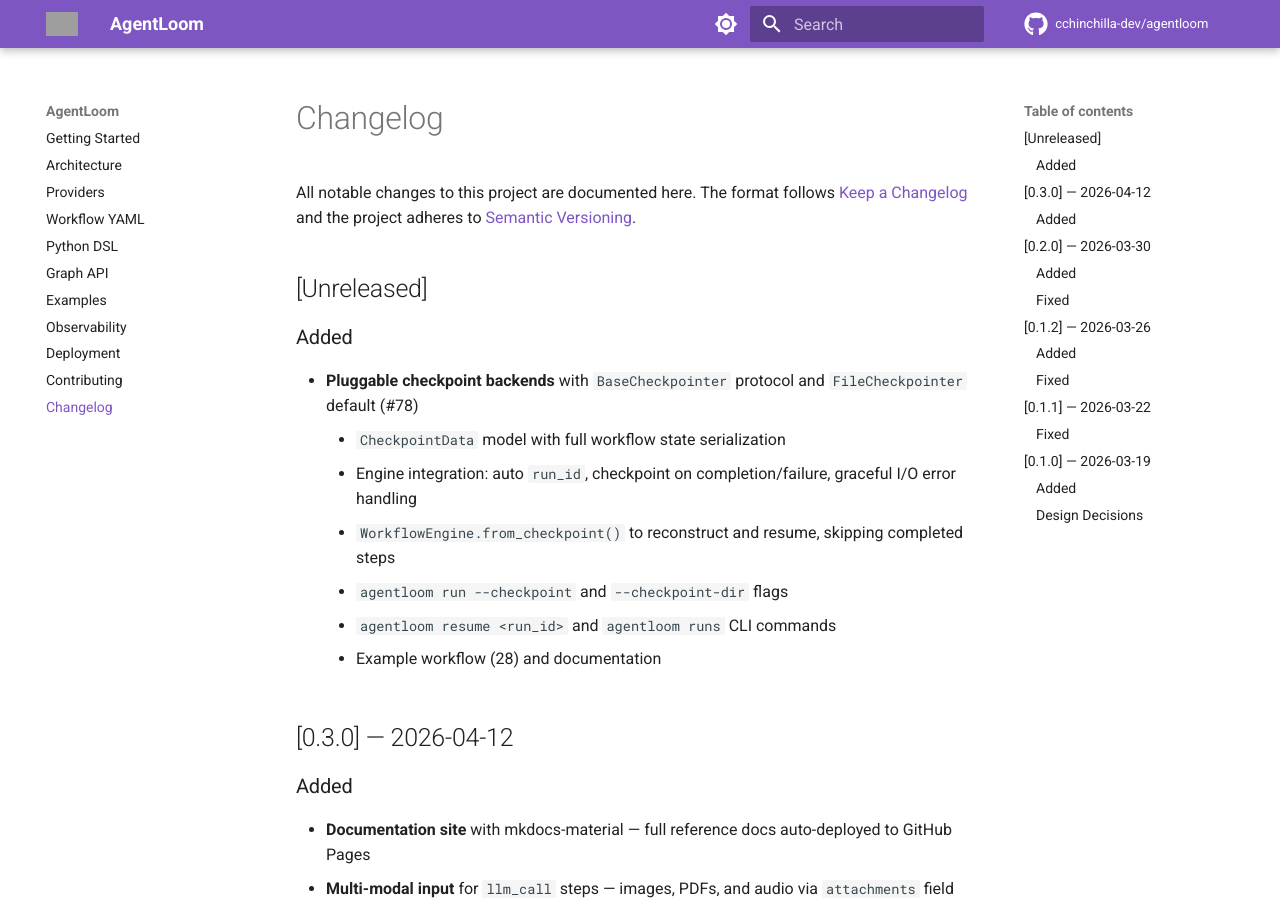
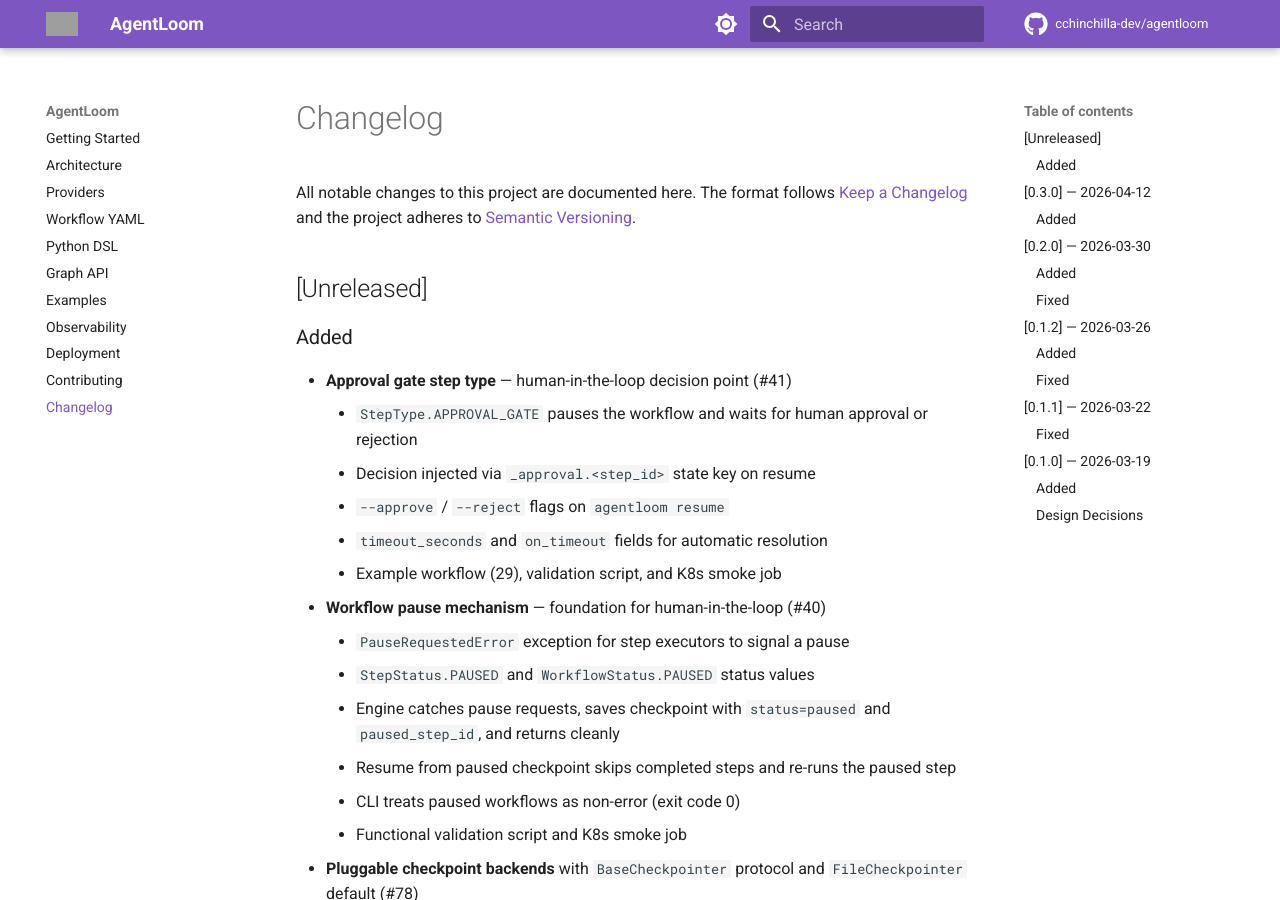
Before and after one commit to cchinchilla-dev/agentloom, an MkDocs documentation site: the page built from docs/changelog.md, in a window 1280 px wide and 900 px high. Built offline with MkDocs 1.6.1 and Material for MkDocs 9.7.7, drawn with Linux system fonts in a browser that asks for light colours; comment, search, counter and statistics services are not loaded; grey boxes are pictures that could not be loaded.

Commit message:
update changelogs for approval gate

```diff
--- a/docs/changelog.md
+++ b/docs/changelog.md
@@ -6,6 +6,19 @@ All notable changes to this project are documented here. The format follows [Kee
 
 ### Added
 
+- **Approval gate step type** — human-in-the-loop decision point (#41)
+    - `StepType.APPROVAL_GATE` pauses the workflow and waits for human approval or rejection
+    - Decision injected via `_approval.<step_id>` state key on resume
+    - `--approve` / `--reject` flags on `agentloom resume`
+    - `timeout_seconds` and `on_timeout` fields for automatic resolution
+    - Example workflow (29), validation script, and K8s smoke job
+- **Workflow pause mechanism** — foundation for human-in-the-loop (#40)
+    - `PauseRequestedError` exception for step executors to signal a pause
+    - `StepStatus.PAUSED` and `WorkflowStatus.PAUSED` status values
+    - Engine catches pause requests, saves checkpoint with `status=paused` and `paused_step_id`, and returns cleanly
+    - Resume from paused checkpoint skips completed steps and re-runs the paused step
+    - CLI treats paused workflows as non-error (exit code 0)
+    - Functional validation script and K8s smoke job
 - **Pluggable checkpoint backends** with `BaseCheckpointer` protocol and `FileCheckpointer` default (#78)
     - `CheckpointData` model with full workflow state serialization
     - Engine integration: auto `run_id`, checkpoint on completion/failure, graceful I/O error handling
```
Also changed, not shown: CHANGELOG.md (+6 -0 lines).
